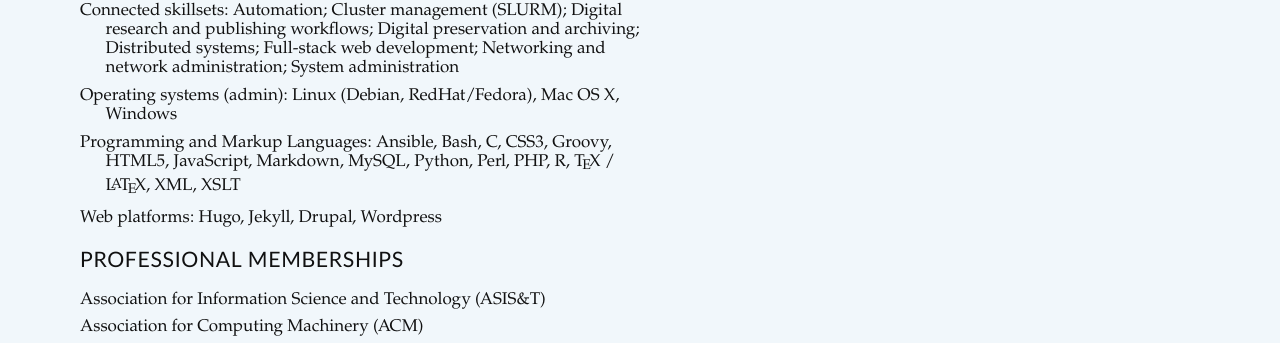
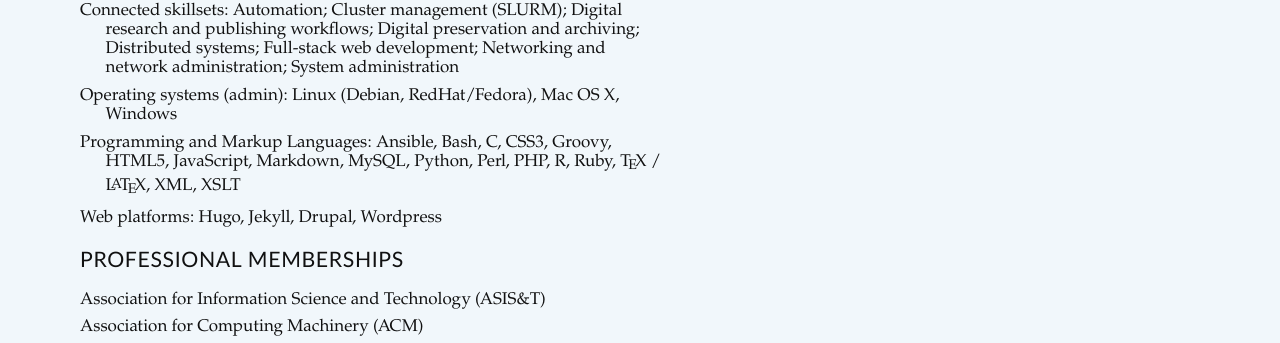
Before and after one commit to jdmar3/jdmar3.github.io, a Jekyll site: the page built from cv/index.md, in a window 1280 px wide and 900 px high, scrolled down 7868 px. Shown: the part 218-561 px from the top of the window. Built offline with Jekyll 4.4.1, drawn with Linux system fonts in a browser that asks for light colours; Markdown is read by kramdown in place of the engine named in the settings.

Commit message:
Update index.md

```diff
--- a/cv/index.md
+++ b/cv/index.md
@@ -239,7 +239,7 @@
 - Research methods: Survey; Mixed methods content analysis; Qualitative analysis; Secondary statistical analysis
 - Connected skillsets: Automation; Cluster management (SLURM); Digital research and publishing workflows; Digital preservation and archiving; Distributed systems; Full-stack web development; Networking and network administration; System administration
 - Operating systems (admin): Linux (Debian, RedHat/Fedora), Mac OS X, Windows
-- Programming and Markup Languages: Ansible, Bash, C, CSS3, Groovy, HTML5, JavaScript, Markdown, MySQL, Python, Perl, PHP, R, T<sub style="vertical-align: -0.5ex; margin-left: -0.1667em; margin-right: -0.125em;">E</sub>X / L<sup style="font-size: 0.85em; vertical-align: 0.15em; margin-left: -0.36em; margin-right: -0.15em;">A</sup>T<sub style="vertical-align: -0.5ex; margin-left: -0.1667em; margin-right: -0.125em;">E</sub>X, XML, XSLT
+- Programming and Markup Languages: Ansible, Bash, C, CSS3, Groovy, HTML5, JavaScript, Markdown, MySQL, Python, Perl, PHP, R, Ruby, T<sub style="vertical-align: -0.5ex; margin-left: -0.1667em; margin-right: -0.125em;">E</sub>X / L<sup style="font-size: 0.85em; vertical-align: 0.15em; margin-left: -0.36em; margin-right: -0.15em;">A</sup>T<sub style="vertical-align: -0.5ex; margin-left: -0.1667em; margin-right: -0.125em;">E</sub>X, XML, XSLT
 - Web platforms: Hugo, Jekyll, Drupal, Wordpress
 
 # Professional Memberships
```
